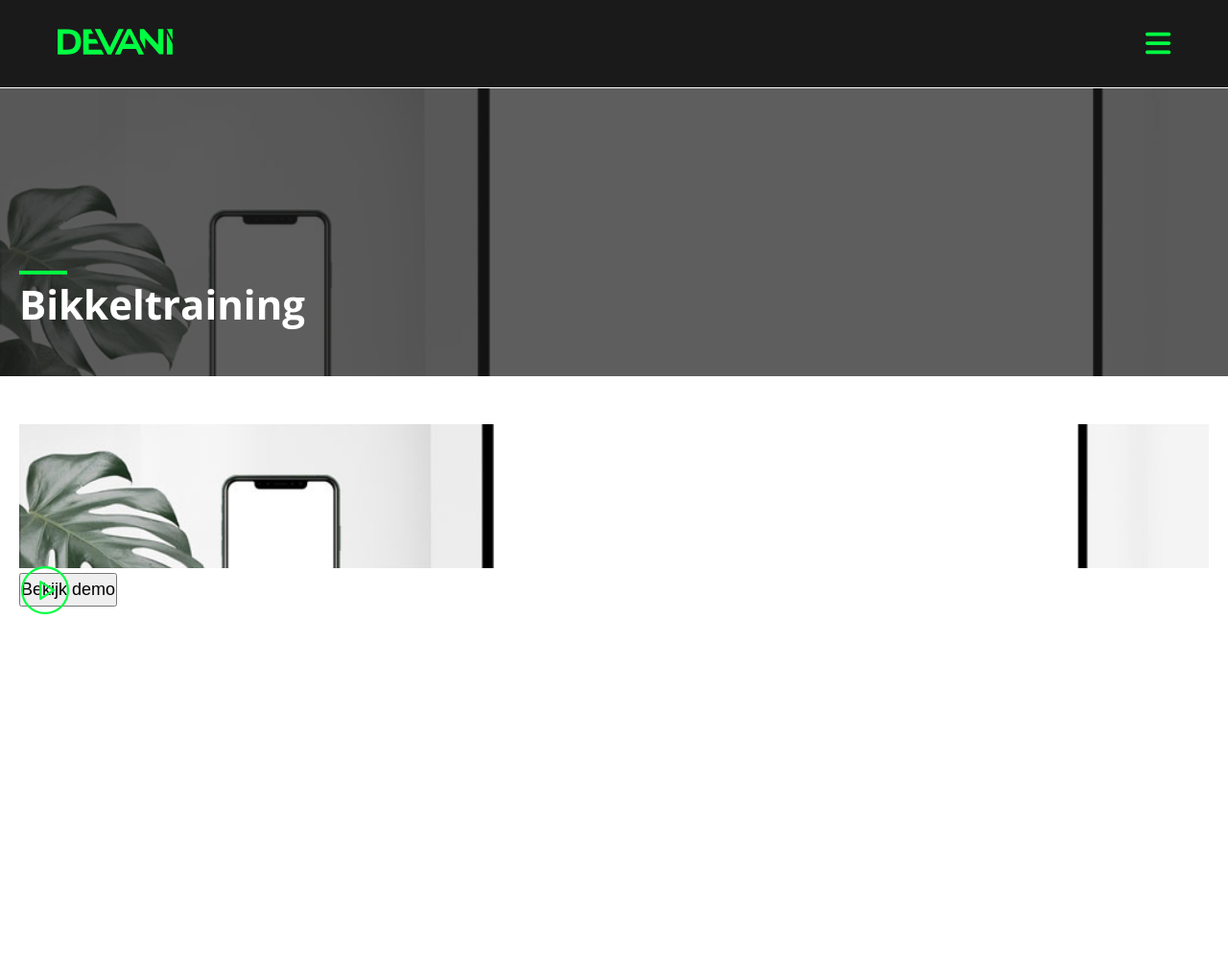
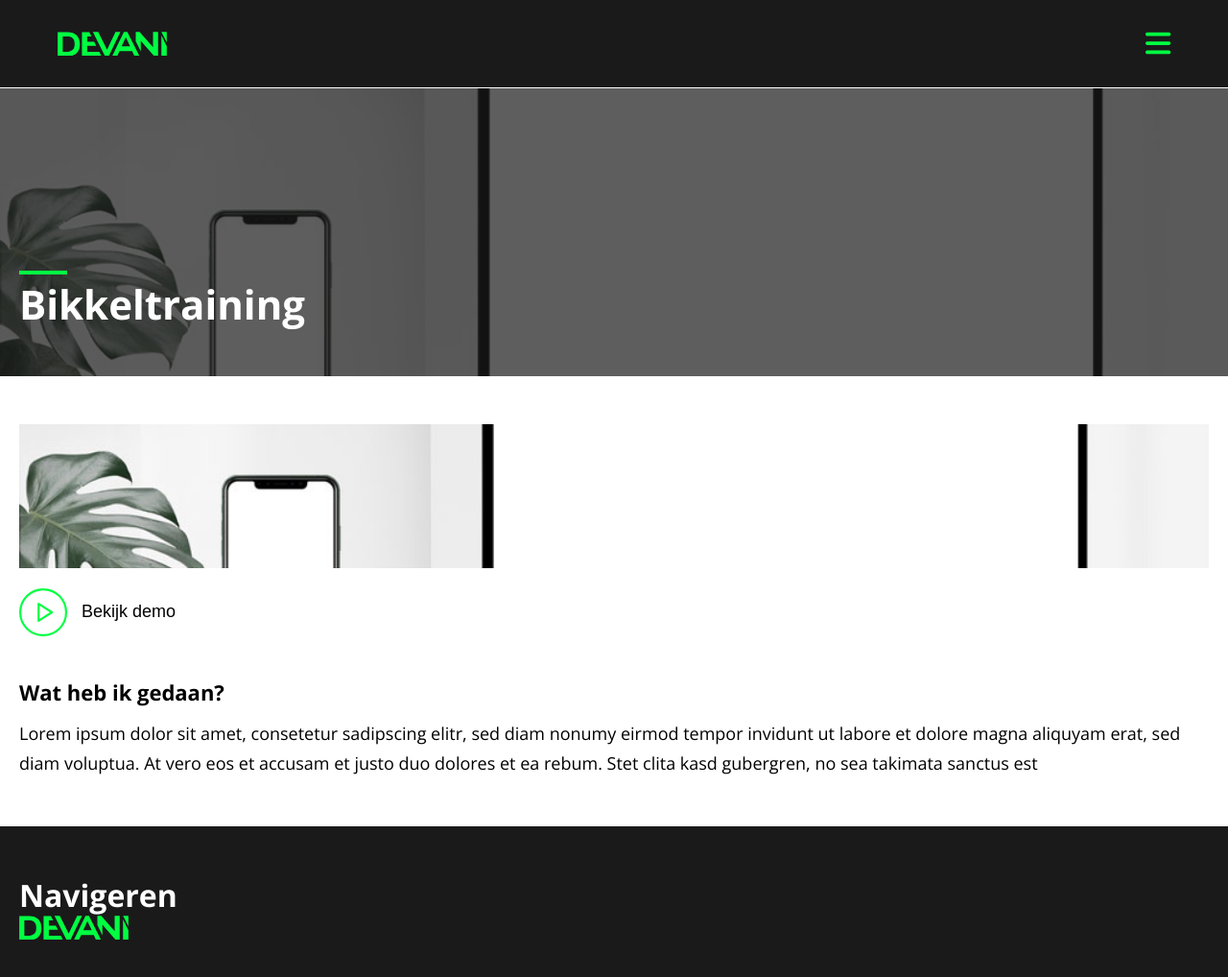
Before and after one commit to xiaonanpols21/Devani-Stageverslag, a Next.js app: page /werkzaamheden in a window 1280 px wide. Shown: the top 1018 px of the page at 96% size. Before the commit the page ends 800 px from the top, so only its background shows below. Built offline with nearby package versions, Linux system fonts and the light colour scheme.

Commit message:
Werkzaamheden done, begin footer

```diff
--- a/src/app/layout.js
+++ b/src/app/layout.js
@@ -1,8 +1,10 @@
 import '../styles/main.scss';
 import { Inter } from 'next/font/google';
 import Head from 'next/head';
-import Script from 'next/script';
+import Image from 'next/image';
+import Link from 'next/link';
 import Header from '@/components/global/Header';
+import Logo from "../../public/img/logo.svg";
 
 const inter = Inter({ subsets: ['latin'] });
 
@@ -25,6 +27,18 @@ export default function RootLayout({ children }) {
     <body>
         <Header />
         {children}
+        <footer>
+            <h1>Navigeren</h1>
+            <ul>
+                <li><Link href=""></Link></li>
+            </ul>
+            <Image
+                src={Logo}
+                width={114}
+                height={25}
+                alt="Devani logo"
+            />
+        </footer>
     </body>
     </html>
   );
--- a/src/app/werkzaamheden/page.js
+++ b/src/app/werkzaamheden/page.js
@@ -22,6 +22,8 @@ export default function Werkzaamheden() {
                 alt="Werkzaamheden thumbnail"
             />
             <button>Bekijk demo</button>
+            <h2>Wat heb ik gedaan?</h2>
+            <p>Lorem ipsum dolor sit amet, consetetur sadipscing elitr, sed diam nonumy eirmod tempor invidunt ut labore et dolore magna aliquyam erat, sed diam voluptua. At vero eos et accusam et justo duo dolores et ea rebum. Stet clita kasd gubergren, no sea takimata sanctus est</p>
         </main>
         </>
     )
--- a/src/components/global/Header.js
+++ b/src/components/global/Header.js
@@ -27,8 +27,8 @@ export default function Header() {
             <header>
                 <Image
                     src={Logo}
-                    width={120}
-                    height={27}
+                    width={114}
+                    height={25}
                     alt="Devani logo"
                 />
                 <button
--- /dev/null
+++ b/src/styles/_footer.scss
@@ -0,0 +1,5 @@
+footer {
+    background-color: $black;
+    padding: 50px 20px;
+    color: $white;
+}
--- a/src/styles/_header.scss
+++ b/src/styles/_header.scss
@@ -2,6 +2,7 @@ header {
     padding: 20px;
     display: flex;
     justify-content: space-between;
+    align-items: center;
     background-color: $black;
     border-bottom: 1px solid $white;
 
--- a/src/styles/_variables.scss
+++ b/src/styles/_variables.scss
@@ -90,6 +90,10 @@ $trans4: .4s;
 @mixin btn1 {
     @include f18;
     position: relative;
+    padding-left: calc(50px + 15px);
+    width: fit-content;
+    background: none;
+    border: none;
 
     &:before {
         content: "";
--- a/src/styles/_werkzaamheden.scss
+++ b/src/styles/_werkzaamheden.scss
@@ -17,6 +17,7 @@
 }
 
 .main-werkzaamheden {
+    @include flex(column, 50px);
     padding: 50px 20px;
 
     img {
@@ -25,5 +26,11 @@
 
     button {
         @include btn1;
+        margin-top: calc(-50px + 30px);
+    }
+
+    h2 {
+        @include f22;
+        margin-bottom: calc(-50px + 10px);
     }
 }
--- a/src/styles/main.scss
+++ b/src/styles/main.scss
@@ -4,6 +4,7 @@
 @import "./sections";
 @import "./functions";
 @import "./werkzaamheden";
+@import "./footer";
 
 * {
     margin: 0px;
```
